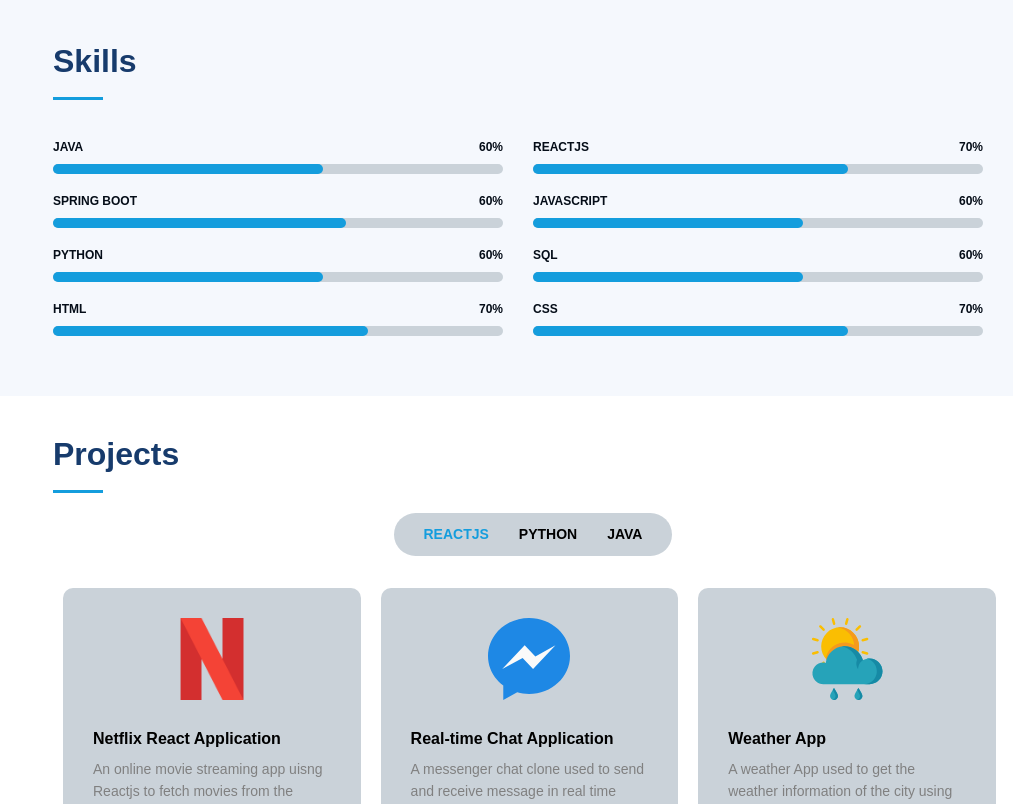
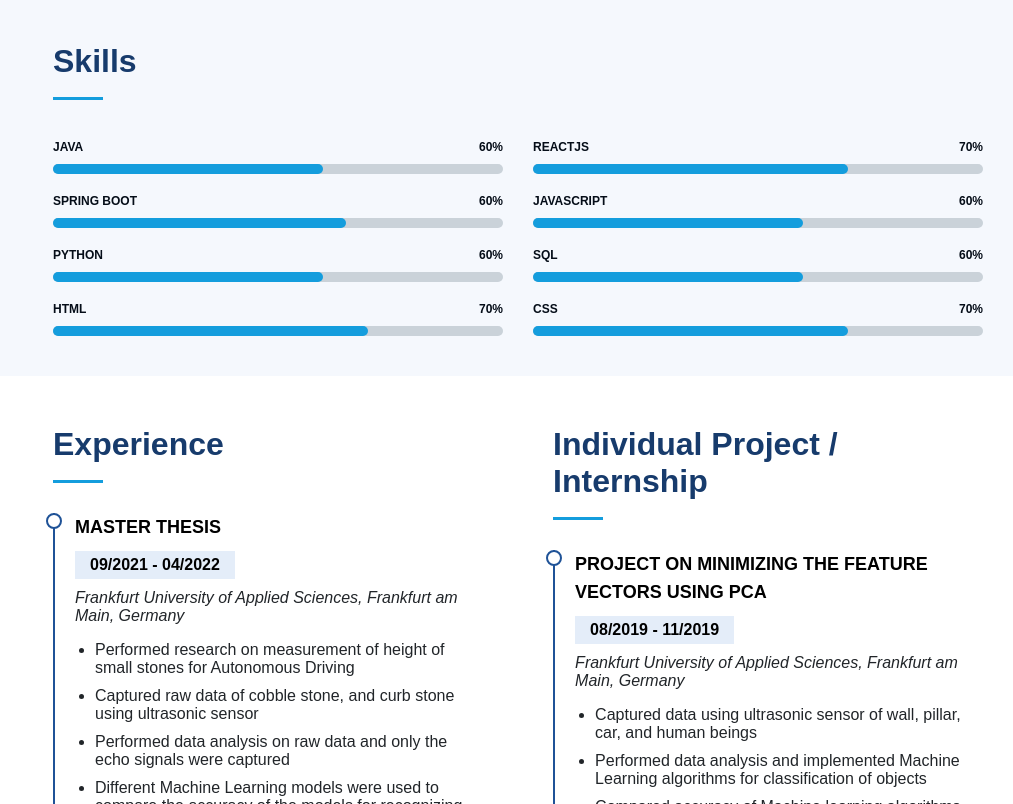
Before and after one commit to KamalByanjankar/PortfolioWebsite, a React app: page / in a window 1280 px wide. Shown: the part 1996-2800 px from the top of the page, without its empty margins (267-1280 px from the left). Built offline with nearby package versions, Linux system fonts and the light colour scheme; some packages are replaced by stand-ins of ours.

Commit message:
Experience added

```diff
--- /dev/null
+++ b/src/components/Experience/Experience.css
@@ -0,0 +1,101 @@
+.experience__internship{
+    display: flex;
+    box-sizing: border-box;
+    /* justify-content: flex-start; */
+}
+
+.experiences{
+    position: relative;
+    padding-bottom: 10px;
+    width: 110em;
+    float: left;
+}
+
+.internships{
+    margin-left: 30px;
+    position: relative;
+    padding: 0 20px;
+    width: 110em;
+}
+
+.experience__details::before, .internship__details::before{
+    content:"";
+    position: absolute;
+    width: 16px;
+    height: 16px;
+    border-radius: 50px;
+    left: -9px;
+    top: 0;
+    background: #fff;
+    border: 2px solid #1f5297;
+    box-sizing: border-box;
+}
+
+.experience__details, .internship__details{
+    border-left: 2px solid #1f5297;
+    position: relative;
+    padding: 0 20px 20px 20px;
+    margin-top: -10px;
+    margin-bottom: 3rem;
+}
+
+.experience__details > h4, .internship__details > h4{
+    line-height: 28px;
+    font-size: 18px;
+    font-weight: 600;
+    text-transform: uppercase;
+    margin-bottom: 10px;
+}
+
+.experience__details > h5, .internship__details > h5{
+    font-size: 16px;
+    background: #e4edf9;
+    padding: 5px 15px;
+    display: inline-block;
+    font-weight: 600;
+    margin-bottom: 10px;
+}
+
+.experience__details > p, .internship__details > p{
+    margin-bottom: 1rem;
+    color: #212529;
+}
+
+.experience__details > ul, .internship__details > ul{
+    padding-left: 20px;
+}
+
+.experience__details > ul > li, .internship__details > ul > li{
+    padding-bottom: 10px;
+    color: #212529;
+}
+
+@media (max-width: 1024px){
+    .experience__internship{
+        display: block;
+    }
+
+    .experiences, .internships{
+        width: auto;
+    }
+
+    .internships{
+        padding: 0 0 10px 60px;
+    }
+}
+
+@media (max-width: 796px){
+    .experience__internship{
+        display: block;
+    }
+
+    .experiences{
+        width: auto;
+    }
+
+    .internships{
+        width: auto;
+        margin: 0;
+        padding: 0 0 10px 12px;
+    }
+}
--- /dev/null
+++ b/src/components/Experience/Experience.jsx
@@ -0,0 +1,73 @@
+import React from 'react'
+import './Experience.css'
+
+function Experience() {
+  return (
+    <div className="experience__internship">
+
+        {/* Experiences section */}
+        <div className="header experiences">
+            <h1>Experience</h1>
+
+            <div className="experience__details">
+                <h4>Master Thesis</h4>
+                <h5>09/2021 - 04/2022</h5>
+                <p>
+                    <em>Frankfurt University of Applied Sciences, Frankfurt am Main, Germany</em>
+                </p>
+                <ul>
+                    <li>Performed research on measurement of height of small stones for Autonomous Driving</li>
+                    <li>Captured raw data of cobble stone, and curb stone using ultrasonic sensor</li>
+                    <li>Performed data analysis on raw data and only the echo signals were captured</li>
+                    <li>Different Machine Learning models were used to compare the accuracy of the models for recognizing the stone objects</li>
+                    <li>Submitted weekly progress reports</li>
+                </ul>
+            </div>
+            <div className="experience__details">
+                <h4>Site engineer</h4>
+                <h5>12/2014 -03/2017</h5>
+                <p>
+                    <em>Bizinsider Tech Nepal, Kupondole, Lalitpur, Nepal</em>
+                </p>
+                <ul>
+                    <li>Conducted survey of GSM-BTS sites</li>
+                    <li>Travelled to remote areas for feasibility study</li>
+                    <li>Organized resources and proper planning for the survey</li>
+                    <li>Submitted reports on time</li>
+                </ul>
+            </div>
+        </div>
+
+        {/* Internship section */}
+        <div className="header internships">
+            <h1>Individual Project / Internship</h1>
+
+            <div className="internship__details">
+                <h4>Project on Minimizing the feature Vectors using PCA</h4>
+                <h5>08/2019 - 11/2019</h5>
+                <p>
+                    <em>Frankfurt University of Applied Sciences, Frankfurt am Main, Germany</em>
+                </p>
+                <ul>
+                    <li>Captured data using ultrasonic sensor of wall, pillar, car, and human beings</li>
+                    <li>Performed data analysis and implemented Machine Learning algorithms for classification of objects</li>
+                    <li>Compared accuracy of Machine learning algorithms for better classification</li>
+                    <li>Implemented Principal Component Analysis (PCA) for minimizing feature vector</li>
+                    <li>Presented weekly progress reports</li>
+                </ul>
+            </div>
+
+            <div className="internship__details">
+                <h4>Internship in CDMA Systems (Radio Access Network and Core Network)</h4>
+                <h5>11/2014 - 02/2015</h5>
+                <p>
+                    <em>Nepal Telecom Training Center, Kathmandu, Nepal</em>
+                </p>
+            </div>
+        </div>
+
+    </div>
+  )
+}
+
+export default Experience
--- a/src/components/Navbar/Navbar.css
+++ b/src/components/Navbar/Navbar.css
@@ -3,7 +3,7 @@
   width: 300px;
   height: 100%;
   position: fixed;
-  z-index: 2;
+  z-index: 1;
 }
 
 .navbar__header{
--- a/src/components/Navbar/Navbar.jsx
+++ b/src/components/Navbar/Navbar.jsx
@@ -1,5 +1,5 @@
 import React, {useState, useEffect} from "react";
-import {FaBars, FaTimes, FaHome, FaUser, FaUserGraduate, FaFile, FaAddressCard} from 'react-icons/fa';
+import {FaBars, FaTimes, FaHome, FaUser, FaUserGraduate, FaFile, FaAddressCard, FaBriefcase} from 'react-icons/fa';
 import { Link } from "react-scroll"
 import BackDrop from '../Backdrop/Backdrop';
 import profilepic from "../../assets/profile/kamal.png";
@@ -110,6 +110,19 @@ const Navbar = () => {
 
             <li>
               <Link activeClass="active"
+                to="experience__internship"
+                spy={true}
+                smooth={true}
+                offset={-100}
+                duration={500}
+                onClick={closeSidebar}>
+                  <FaBriefcase className="navbar__navigation__icons" />
+                  Experience
+              </Link>
+            </li>
+
+            <li>
+              <Link activeClass="active"
                 to="projects"
                 spy={true}
                 smooth={true}
--- a/src/containers/App.js
+++ b/src/containers/App.js
@@ -9,6 +9,7 @@ import Skills from "../components/Skills/Skills";
 import Projects from "../components/Projects/Projects";
 import Contact from "../components/Contact/Contact";
 import ScrollButton from "../components/ScrollButton/ScrollButton";
+import Experience from "../components/Experience/Experience";
 // import CustomChatbot from "../components/Chatbot/CustomChatbot";
 
 
@@ -29,6 +30,9 @@ function App() {
         <div id="skills">
           <Skills />
         </div>
+        <div id="Experience">
+          <Experience />
+        </div>
         <div id="projects">
           <Projects />
         </div>
```
